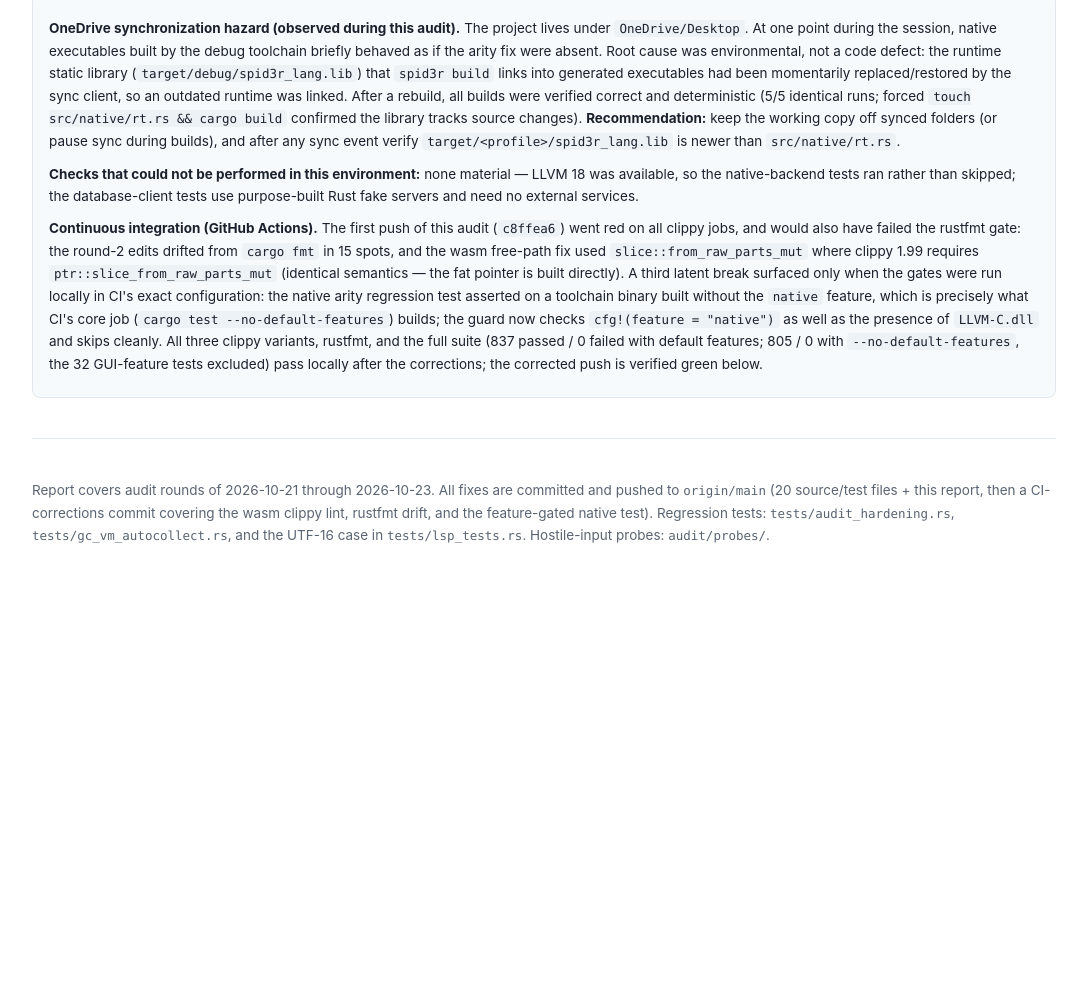
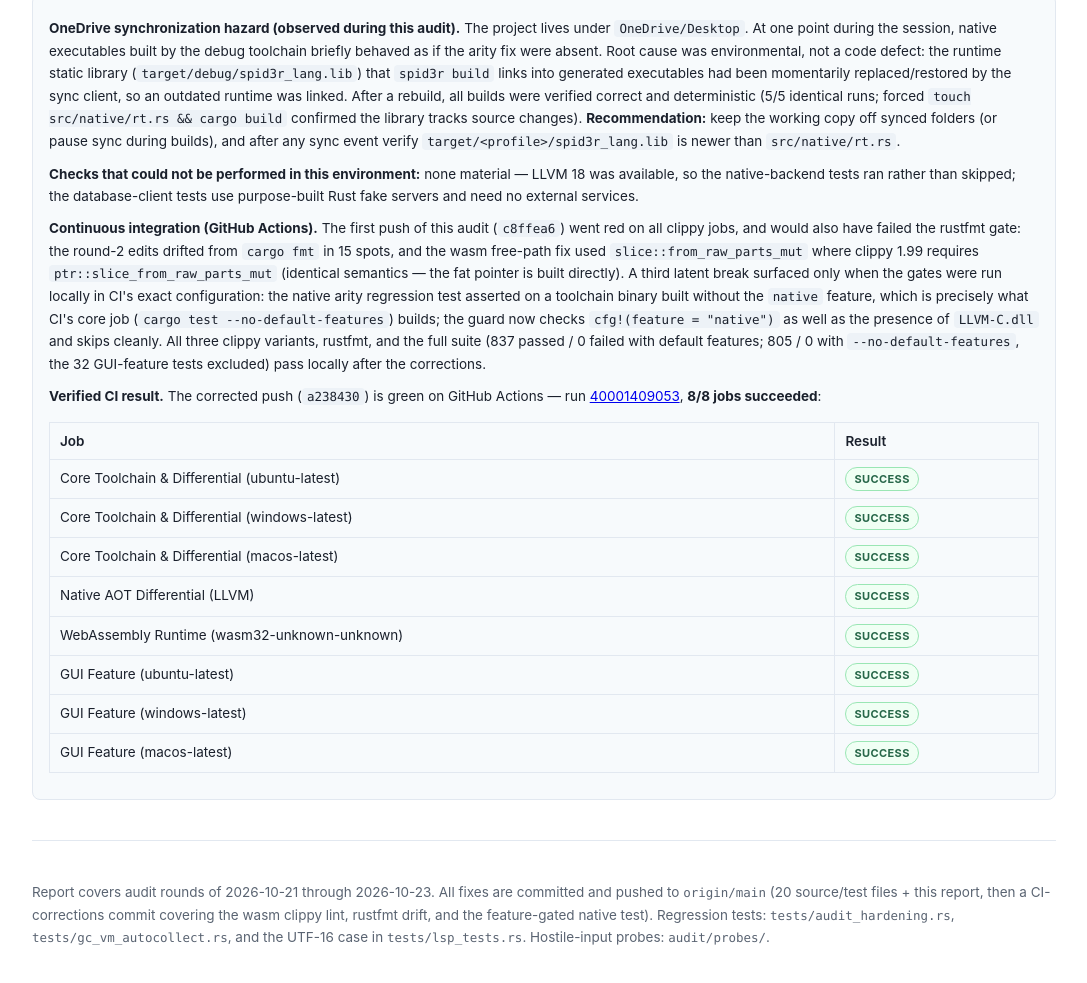
Before and after one commit to needyamin/spid3r, a plain HTML site: page bug_report.html in a window 1280 px wide. Shown: the part 8825-9808 px from the top of the page, without its empty margins (96-1183 px from the left). Before the commit the page ends 9480 px from the top, so only its background shows below. Drawn offline with Linux system fonts and the light colour scheme.

Commit message:
docs: record verified green CI run (8/8 jobs) in the audit report
Replaces the dangling cross-reference with the actual outcome of the
corrected push (a238430): GitHub Actions run 40001409053, all 8 jobs
succeeded -- core clippy/rustfmt/suites on ubuntu, windows and macos,
the native AOT differential, the wasm runtime exercises, and the GUI
suites on all three platforms.

```diff
--- a/bug_report.html
+++ b/bug_report.html
@@ -430,8 +430,24 @@ injection in developer-facing output.</p>
   the guard now checks <code>cfg!(feature = "native")</code> as well as the presence of
   <code>LLVM-C.dll</code> and skips cleanly. All three clippy variants, rustfmt, and the full suite
   (837 passed / 0 failed with default features; 805 / 0 with <code>--no-default-features</code>, the 32
-  GUI-feature tests excluded) pass locally after the corrections; the corrected push is verified green
-  below.</p>
+  GUI-feature tests excluded) pass locally after the corrections.</p>
+  <p><strong>Verified CI result.</strong> The corrected push (<code>a238430</code>) is green on GitHub
+  Actions — run
+  <a href="https://github.com/needyamin/spid3r/actions/runs/40001409053">40001409053</a>,
+  <strong>8/8 jobs succeeded</strong>:</p>
+  <table>
+    <thead><tr><th>Job</th><th>Result</th></tr></thead>
+    <tbody>
+      <tr><td>Core Toolchain &amp; Differential (ubuntu-latest)</td><td><span class="badge b-ok">success</span></td></tr>
+      <tr><td>Core Toolchain &amp; Differential (windows-latest)</td><td><span class="badge b-ok">success</span></td></tr>
+      <tr><td>Core Toolchain &amp; Differential (macos-latest)</td><td><span class="badge b-ok">success</span></td></tr>
+      <tr><td>Native AOT Differential (LLVM)</td><td><span class="badge b-ok">success</span></td></tr>
+      <tr><td>WebAssembly Runtime (wasm32-unknown-unknown)</td><td><span class="badge b-ok">success</span></td></tr>
+      <tr><td>GUI Feature (ubuntu-latest)</td><td><span class="badge b-ok">success</span></td></tr>
+      <tr><td>GUI Feature (windows-latest)</td><td><span class="badge b-ok">success</span></td></tr>
+      <tr><td>GUI Feature (macos-latest)</td><td><span class="badge b-ok">success</span></td></tr>
+    </tbody>
+  </table>
 </div>
 
 <hr>
```
